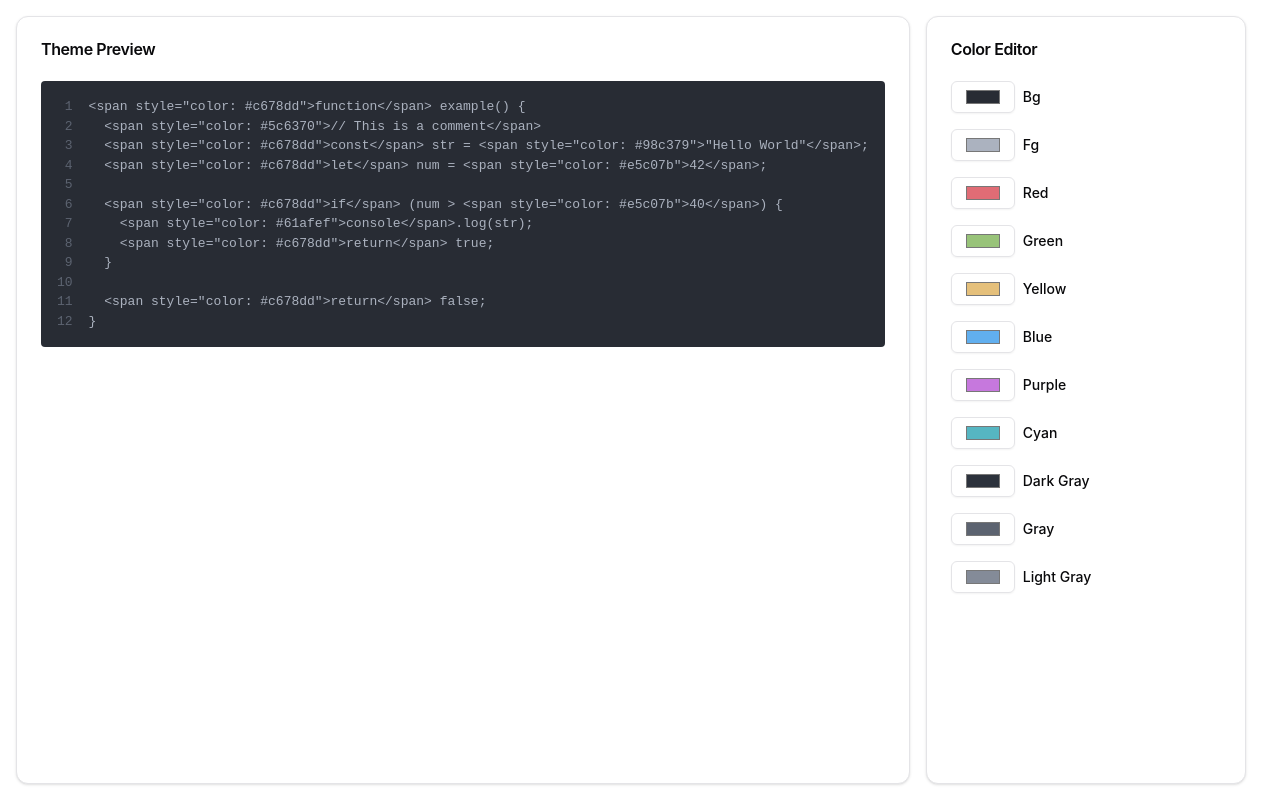
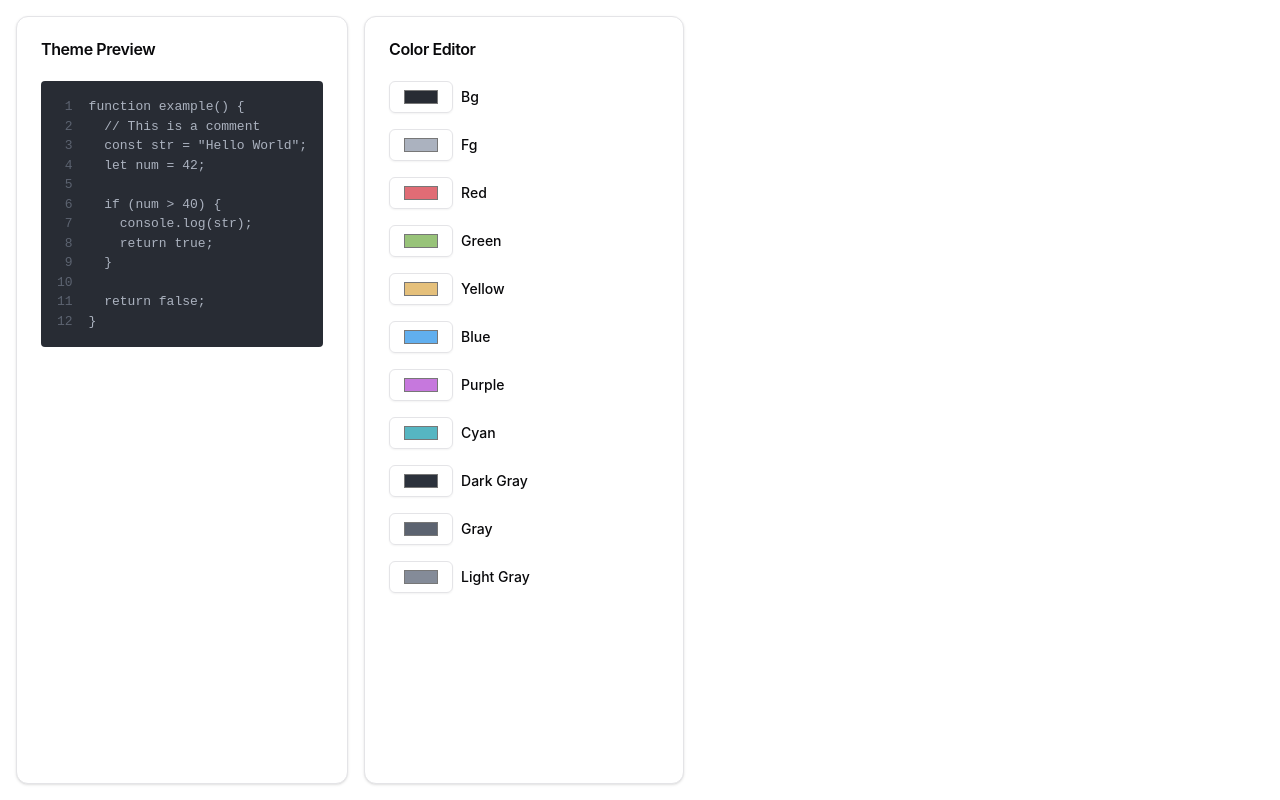
Before and after one commit to cjgammon/nvim-theme-generator, a React (Vite) app: page / in a window 1280 px wide. Built offline with nearby package versions, Linux system fonts and the light colour scheme.

Commit message:
add types

```diff
--- a/src/App.tsx
+++ b/src/App.tsx
@@ -37,7 +37,10 @@ function example() {
 
   return false;
 }
-  `.trim();
+`
+    .trim()
+    .replace(/</g, "&lt;")
+    .replace(/>/g, "&gt;");
 
   return (
     <div className="flex gap-4 p-4 h-screen">
@@ -67,24 +70,7 @@ function example() {
                 >
                   {(i + 1).toString().padStart(2, " ")}
                 </span>
-                <span>
-                  {line.replace(
-                    /(\/\/.+)|(".*")|(\b\d+\b)|(\bfunction\b|\bconst\b|\blet\b|\breturn\b|\bif\b)|(\bconsole\b)/g,
-                    (match) => {
-                      if (match.startsWith("//"))
-                        return `<span style="color: ${colors.gray}">${match}</span>`;
-                      if (match.startsWith('"'))
-                        return `<span style="color: ${colors.green}">${match}</span>`;
-                      if (/^\d+$/.test(match))
-                        return `<span style="color: ${colors.yellow}">${match}</span>`;
-                      if (/^(function|const|let|return|if)$/.test(match))
-                        return `<span style="color: ${colors.purple}">${match}</span>`;
-                      if (match === "console")
-                        return `<span style="color: ${colors.blue}">${match}</span>`;
-                      return match;
-                    }
-                  )}
-                </span>
+                <span dangerouslySetInnerHTML={{ __html: line }} />
               </div>
             ))}
           </pre>
--- /dev/null
+++ b/src/types/global.d.ts
@@ -0,0 +1,2 @@
+declare module "@/components/ui/input";
+declare module "@/components/ui/card";
```
